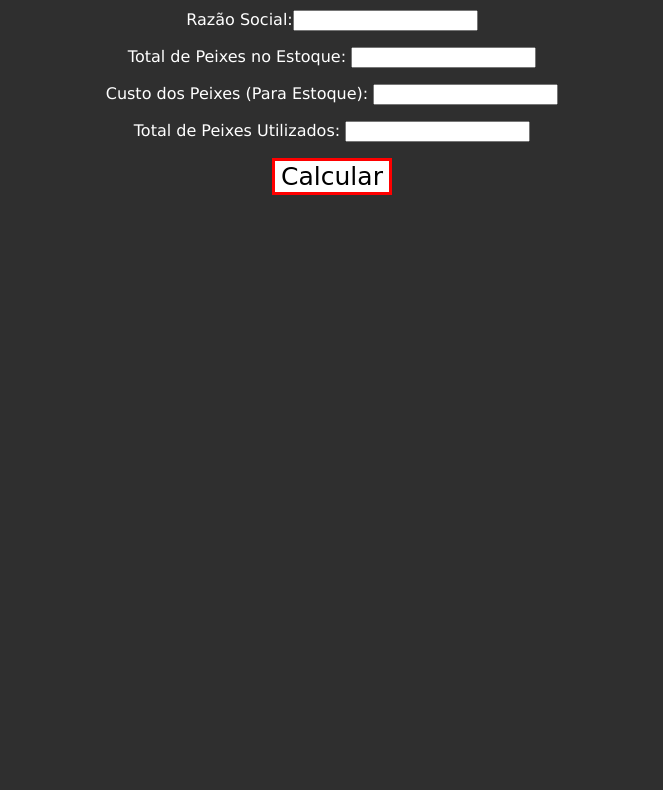
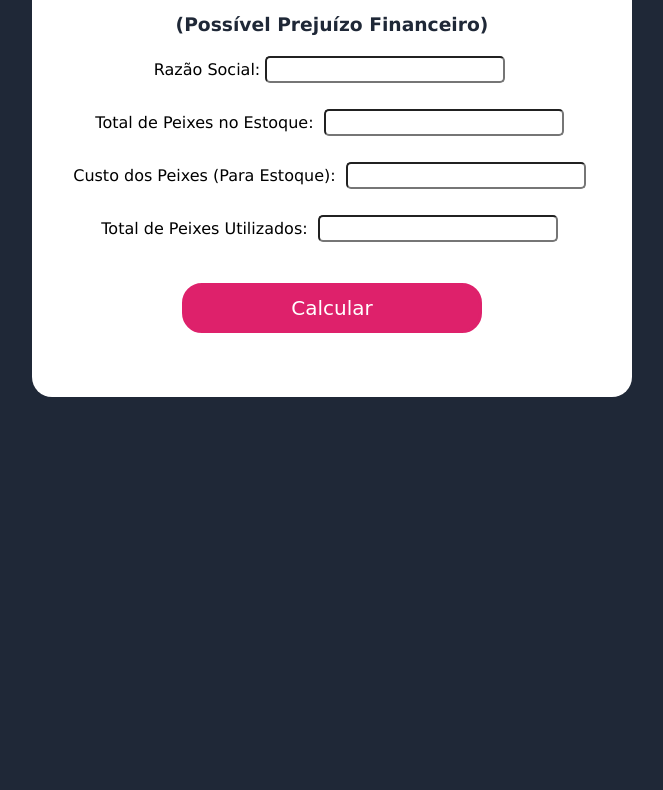
Before and after one commit to TechFish-monitoramento-de-temp-umi/TechFish, a plain HTML site: page Simulador_Financeiro/HTML/index.html in a window 1280 px wide. Shown: the part 111-901 px from the top of the page, without its empty margins (308-971 px from the left). Before the commit the page ends 800 px from the top, so only its background shows below. Drawn offline with Linux system fonts and the light colour scheme.

Commit message:
Alterando CSS e fazendo revisão

```diff
--- a/Simulador_Financeiro/CSS/style.css
+++ b/Simulador_Financeiro/CSS/style.css
@@ -1,34 +1,58 @@
 body {
-    background: #2f2f2f;
+    background: #1f2837;
     font-family: Verdana, Geneva, Tahoma, sans-serif;
 }
 
 p {
-    color: #ffffff;
+    color: #000000;
 }
 
-.p_titulo_retorno{
-    font-size:25px;
+.p_titulo_retorno {
+    font-size: 25px;
 }
 
-.div_retorno{
-    color: #ffffff;
+.div_retorno {
+    height: 350px;
+    width: 600px;
+    border-radius: 20px;
+    margin: 20px;
 }
 
-h1{
+h1 {
+    margin: 30px;
     width: 400px;
-    color: #ff0000;
+    color: #de216b;
 }
 
-h3{
+h3 {
     width: 400px;
-    color: #ff0000;
+    color: #1f2837;
+    margin: 10px;
 }
 
 button {
-    border: 3px solid #ff0000;
-    font-size: 25px;
+    border: 3px solid #de216b;
+    font-size: 20px;
     font-family: cursive;
+    background-color: #de216b;
+    color: rgb(255, 255, 255);
+    height: 50px;
+    width: 300px;
+    border-radius: 20px;
+    margin: 20px;
+}
+
+.div_perguntas {
     background-color: #FFFFFF;
-    color: black;
+    height: 500px;
+    width: 600px;
+    border-radius: 20px;
 }
+
+
+
+input {
+    border-radius: 5px;
+    font-size: large;
+    margin: 5px;
+}
--- a/Simulador_Financeiro/HTML/index.html
+++ b/Simulador_Financeiro/HTML/index.html
@@ -1,5 +1,6 @@
 <!DOCTYPE html>
 <html lang="pr-br">
+
 <head>
     <meta charset="UTF-8">
     <meta http-equiv="X-UA-Compatible" content="IE=edge">
@@ -10,7 +11,9 @@
 
 <body>
     <center>
+            <div class="div_perguntas">
                 <!--Dados a ser recebido pelo usuário e botão para calcular possível perda-->
+                <br>
                 <h1>Simulador Financeiro</h1>
                 <h3>(Possível Prejuízo Financeiro)</h3>
                 <p>Razão Social:<input id="input_Razao_Social" type="text"></p>
@@ -19,8 +22,12 @@
                 <p>Total de Peixes Utilizados: <input id="input_peixe_utilizado" type="number"></p>
 
                 <button onclick="Calcular()">Calcular</button>
+            </div>
 
-        <div class="div_retorno" id="div_retorno"></d>
+            <br>
+
+            <div class="div_retorno" id="div_retorno"></div>
+
     </center>
 </body>
 
@@ -40,24 +47,27 @@
         var Porcent_Peixes = qtdPeixes * (100 / Estoque);
 
         // Apresentando ao cliente a mensagem caso tenha peixes que não foram vendidos.
-        if (qtdPeixes > 0){
+        if (qtdPeixes > 0) {
+            //Deixando o fundo da div branco apenas quando chamar o if
+            div_retorno.style.backgroundColor = "#ffffff";
+
             div_retorno.innerHTML = `
-        <p class="p_titulo_retorno">${Razao_Social} - O que poderá acontecer caso não use nossos serviços: </p><br>
-        ° ${qtdPeixes} Peixes ficaram no estoque. ${Porcent_Peixes}% dos peixes que estavam armazenados. <br><br>
+        <br><p class="p_titulo_retorno">${Razao_Social}, esse é o <span style="color:red;">prejuízo</span> causado por não utilizar nossos serviços: </p><br>
+        ° ${qtdPeixes} Peixes ficaram no estoque. Equivale a ${Porcent_Peixes}% dos peixes que estavam armazenados. <br><br>
         ° R$${Valor_Prejuizo} foram gastos (desperdiçados) nos peixes não utilizados. <br><br>
 
-        Com os nossos serviços de monitoramento garantimos que 10 a 12 dias é o tempo máximo para os peixes serem utilizados.
+        Com os nossos serviços de monitoramento garantimos que 10 a 12 dias em uma temperatura média de 5°C é o tempo máximo para os peixes serem utilizados.
         `;
         }
 
         // Apresentando que não haverá lógica pois foi vendido a mais do que tem no estoque.
         if (qtdPeixes < 0) {
-            alert('Foi digitado que os peixes vendidos é mais do que há no estoque! Por Favor digite uma quantidade lógica.')
+            alert('Foi digitado que a quantidade de peixes vendidos é maior do que há no estoque! Por Favor digite uma quantidade lógica.')
         }
 
         // Apresentando que não haverá prejuízos, porque todos os peixes foram vendidos.
-        if (qtdPeixes == 0){
-            alert('Não haverá prejuízos, porque foram vendidos todos os peixes!')
+        if (qtdPeixes == 0) {
+            alert('Não haverá prejuízos, todos os peixes foram vendidos !')
         }
     }
 </script>
```
Lines whose indentation alone changed are shown as unchanged.
